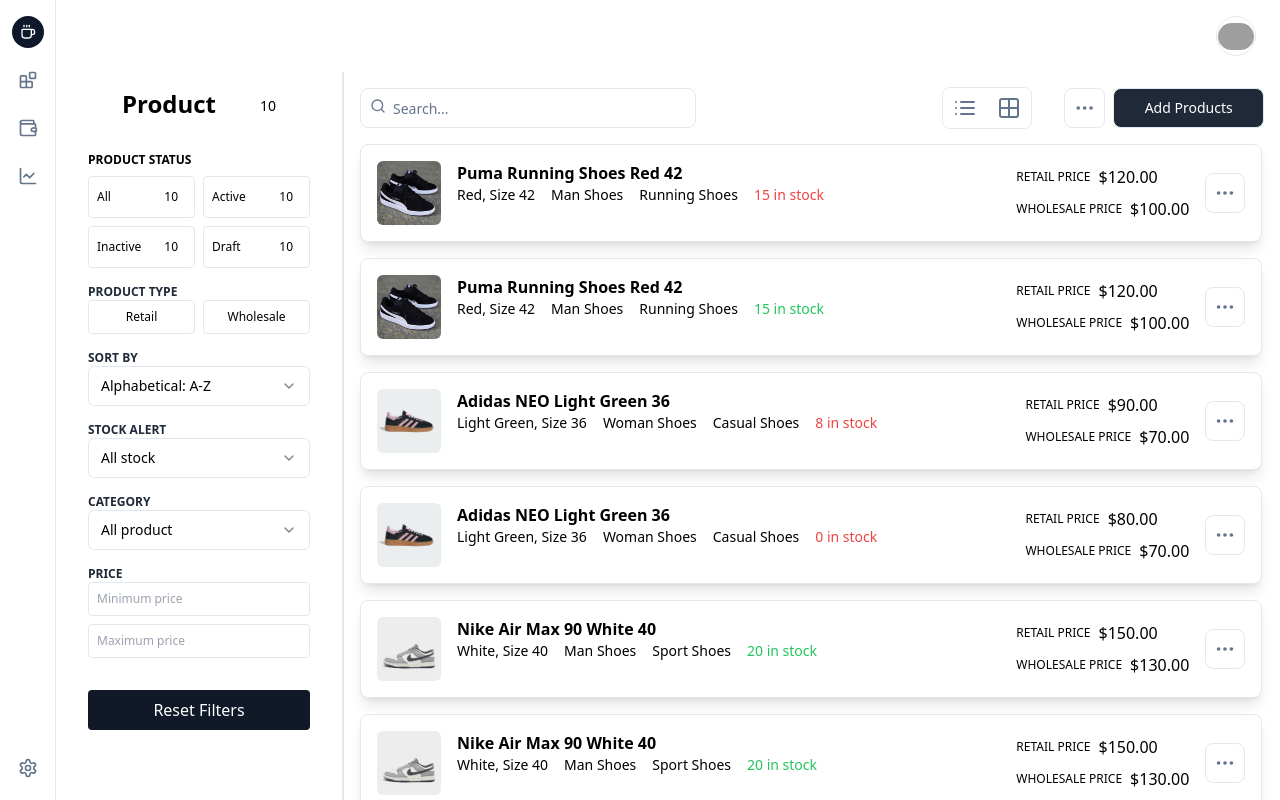
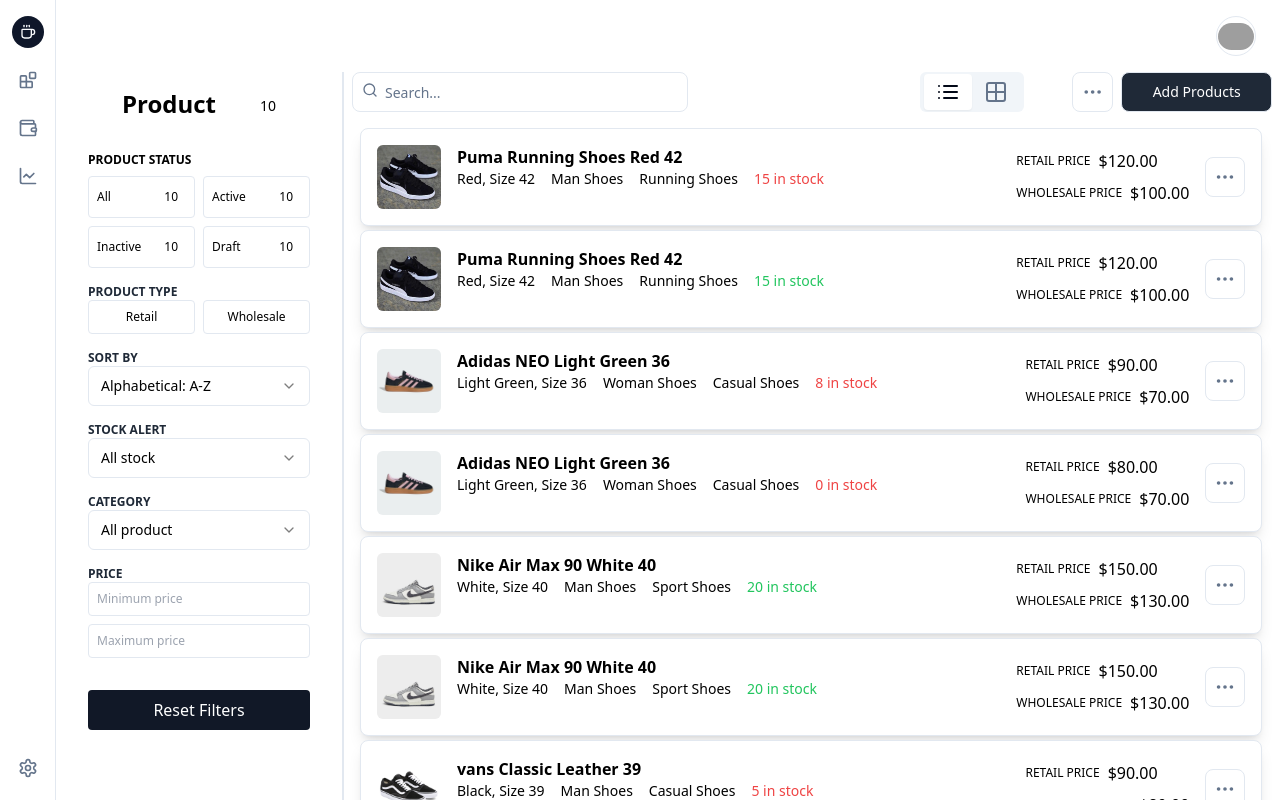
Before and after one commit to AdrianGallano/sir-wag-po, a React (Vite) app in the folder hola-cafe-management-system/: page /inventory in a window 1280 px wide. Shown: the top 800 px of the page. Built offline with nearby package versions, Linux system fonts and the light colour scheme; grey boxes are pictures that could not be loaded.

Commit message:
Add tabs in header

```diff
--- a/hola-cafe-management-system/src/components/inventory/inventory-header/header-crud.tsx
+++ b/hola-cafe-management-system/src/components/inventory/inventory-header/header-crud.tsx
@@ -1,4 +1,3 @@
-import React from 'react'
 import { Ellipsis } from 'lucide-react'
 
 const HeaderCrud = () => {
--- a/hola-cafe-management-system/src/components/inventory/inventory-header/header-searchbar.tsx
+++ b/hola-cafe-management-system/src/components/inventory/inventory-header/header-searchbar.tsx
@@ -1,26 +1,14 @@
-import React from 'react'
-import { Grid2X2, Search, List } from 'lucide-react'
-import { Input } from "@/components/ui/input"
-import SearchInput from '@/components/search'
+import SearchInput from '@/components/search';
 
-interface HeaderSearchbarProps {
-  onLayoutChange: (layout: 'horizontal' | 'vertical') => void;
-}
-
-const HeaderSearchbar: React.FC<HeaderSearchbarProps> = ({onLayoutChange}) => {
+const HeaderSearchbar = () => {
   return (
-    <div className='flex flex-row space-x-2 h-[40px] items-center w-full'>
+    <div className='flex flex-col space-y-4 w-full'>
       {/* Search input */}
       <div className="relative flex-grow">
         <SearchInput />
       </div>
-      {/* Buttons beside the search bar */}
-      <div className='flex flex-row border rounded-lg bg-background md:w-[20px] lg:w-[90px]'>
-        <button onClick={() => {onLayoutChange('horizontal')}} className='border-transparent hover:border-2 hover:bg-gray-100 rounded-lg bg-background p-2 h-[40px] w-full'><List className="h-full w-full text-muted-foreground" /></button>
-        <button onClick={() => {onLayoutChange('vertical')}} className='border-transparent hover:border-2 hover:bg-gray-100 rounded-lg bg-background p-2 h-[40px] w-full'><Grid2X2 className="h-full w-full text-muted-foreground" /></button>
-      </div>
     </div>
-  )
-}
+  );
+};
 
-export default HeaderSearchbar
+export default HeaderSearchbar;
--- a/hola-cafe-management-system/src/components/inventory/inventory-header/header-wrapper.tsx
+++ b/hola-cafe-management-system/src/components/inventory/inventory-header/header-wrapper.tsx
@@ -1,25 +1,39 @@
-import React from 'react'
-
-//imported components
-import HeaderSearchbar from './header-searchbar'
-import HeaderCrud from './header-crud'
+import React from 'react';
+import { Grid2X2, List } from 'lucide-react';
+import SearchInput from '@/components/search';
+import { Tabs, TabsList, TabsTrigger } from "@/components/ui/tabs";
+import HeaderCrud from './header-crud';
 
 interface HeaderWrapperProps {
-  onLayoutChange: (layout: 'horizontal' | 'vertical') => void;
+  onLayoutChange: (layout: string) => void;
 }
 
-const HeaderWrapper: React.FC<HeaderWrapperProps> = ({onLayoutChange}) => {
+const HeaderWrapper: React.FC<HeaderWrapperProps> = ({ onLayoutChange }) => {
   return (
-    <header className="p-4 bg-white w-full flex flex-row">
-    {/* Header searchbar */}
-    <div className='flex-grow'>
+    <div className='flex items-center space-x-4 w-full mb-4 pl-2 pr-2'>
+      {/* Search input */}
+      <div className="relative flex-grow">
+        <SearchInput />
+      </div>
 
-    <HeaderSearchbar onLayoutChange={onLayoutChange} />
-    {/* Header CRUD */}
+      {/* Tabs for layout selection */}
+      <Tabs defaultValue="horizontal" className="w-auto" onValueChange={onLayoutChange}>
+        <TabsList >
+          <TabsTrigger value="horizontal">
+            <List />
+          </TabsTrigger>
+          <TabsTrigger value="vertical">
+            <Grid2X2 />
+          </TabsTrigger>
+        </TabsList>
+      </Tabs>
+
+      {/* Header CRUD actions */}
+      <div className="ml-4">
+        <HeaderCrud />
+      </div>
     </div>
-    <HeaderCrud />
-    </header>
-  )
-}
+  );
+};
 
-export default HeaderWrapper
+export default HeaderWrapper;
--- a/hola-cafe-management-system/src/components/inventory/inventory-main-content/Product-list/inventory-product-horizontalcards.tsx
+++ b/hola-cafe-management-system/src/components/inventory/inventory-main-content/Product-list/inventory-product-horizontalcards.tsx
@@ -3,12 +3,12 @@
 
 interface InventoryProductHorizontalCardsProps {
   products: Product[];
-  onOpenPopup: (popup: 'open' | 'close', product?: Product | null) => void;
+  onOpenPopup: (popup: 'open' | 'close', product: Product) => void;
 }
 
-export function InventoryProductHorizontalCards({ products, onOpenPopup }: InventoryProductHorizontalCardsProps) {
+export function InventoryProductHorizontalCards({ products = [], onOpenPopup }: InventoryProductHorizontalCardsProps) {
   return (
-    <div className="space-y-4 ml-4 w-[96.4%]">
+    <div className="space-y-1 ml-4 w-[96.4%]">
       {products.map((product, index) => (
         <div
           key={index}
--- a/hola-cafe-management-system/src/components/inventory/inventory-main-content/Product-list/inventory-product-verticalcards.tsx
+++ b/hola-cafe-management-system/src/components/inventory/inventory-main-content/Product-list/inventory-product-verticalcards.tsx
@@ -6,7 +6,7 @@
   onOpenPopup: (popup: 'open' | 'close', product: Product) => void;
 }
 
-const InventoryProductVerticalCards = ({ products, onOpenPopup }: InventoryProductVerticalCardsProps) => {
+const InventoryProductVerticalCards = ({ products = [], onOpenPopup }: InventoryProductVerticalCardsProps) => {
   return (
     <div className="grid grid-cols-1 sm:grid-cols-2 lg:grid-cols-4 gap-4 ml-4 w-[96.4%]">
       {products.map((product, index) => (
--- a/hola-cafe-management-system/src/components/inventory/inventory-main-content/main-inventory.tsx
+++ b/hola-cafe-management-system/src/components/inventory/inventory-main-content/main-inventory.tsx
@@ -16,16 +16,21 @@
   const [popUp, setPopup] = useState<'open' | 'close'>('close');
   const [selectedProduct, setSelectedProduct] = useState<Product | null>(null);
 
-  //changing layout
-  const handleLayoutChange = (selectedLayout: 'horizontal' | 'vertical') => {
-    setLayout(selectedLayout);
+  // Allowing the layout to be changed based on tab value
+  const handleLayoutChange = (selectedLayout: string) => {
+    // Casting string to "horizontal" | "vertical"
+    if (selectedLayout === 'horizontal' || selectedLayout === 'vertical') {
+      setLayout(selectedLayout);
+    }
   };
-  //opening and closing of popup
+
+  // Opening and closing of popup
   const handlePopup = (selectedPopup: 'open' | 'close', product: Product | null = null) => {
     setSelectedProduct(product);
     setPopup(selectedPopup);
   };
 
+  // Filtering products based on category and stock status
   useEffect(() => {
     if (!filters) return;
 
@@ -40,17 +45,17 @@
 
   return (
     <div className="flex-1 flex flex-col bg-white">
-      {/* Header */}
+      {/* Header with Tabs */}
       <HeaderWrapper onLayoutChange={handleLayoutChange} />
 
-      {/* Product List */}
+      {/* Product List based on layout */}
       {layout === 'horizontal' ? (
         <InventoryProductHorizontalCards products={filteredProducts} onOpenPopup={handlePopup} />
       ) : (
         <InventoryProductVerticalCards products={filteredProducts} onOpenPopup={handlePopup} />
       )}
 
-      {/* Popup */}
+      {/* Popup for product details */}
       {popUp === 'open' && selectedProduct && (
         <InventoryPopUp product={selectedProduct} onClose={() => handlePopup('close')} />
       )}
```
Also changed, not shown: 1 other file (tests, documents, lock files or other folders).
